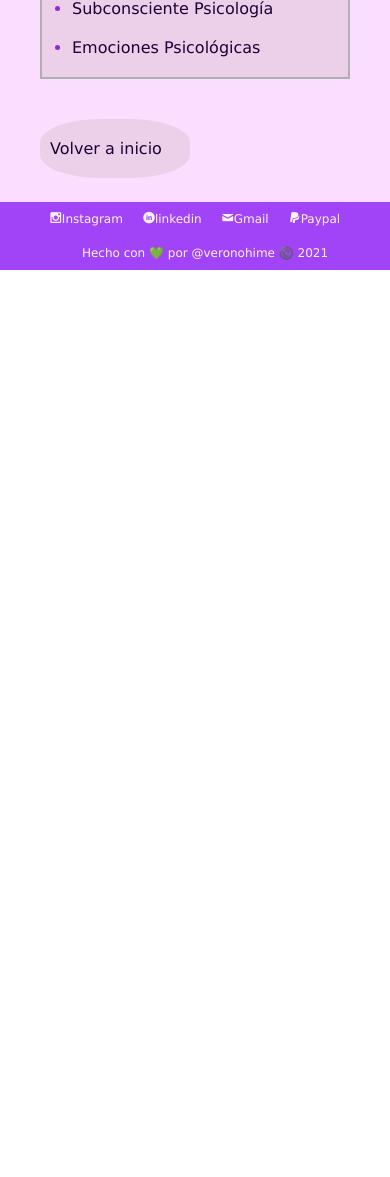
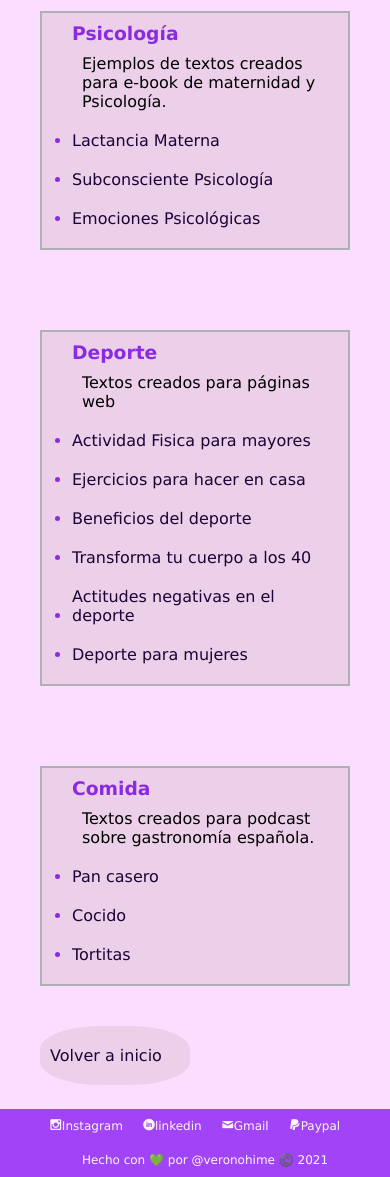
Before and after one commit to Yusjuani/p-gina-web-nancy, a plain HTML site: page trabajos.html in a window 390 px wide. Shown: the part 675-1852 px from the top of the page. Before the commit the page ends 945 px from the top, so only its background shows below. Drawn offline with Linux system fonts and the light colour scheme; files whose address does not match are found by name.

Commit message:
mas arreglos

```diff
--- a/styletrabajos.css
+++ b/styletrabajos.css
@@ -41,7 +41,7 @@ h2{
     padding: 40px 40px 40px 40px;
     padding: 1.25em;
     width: 100%;
-    background-color:rgb(156, 75, 231); ;
+    background-color: rgb(161, 68, 248) ;
    }
 
 .img{
@@ -60,7 +60,28 @@ h2{
    background-color: #eccfe8;
 
 }
+.archivos2{
+    width: 420px;
+    height:100%;
+    border: 2px solid #afb0b1;
+    margin: 40px;
+    background-color: #eccfe8;
+
+ }
+.introducion{
+  text-align: center;
+  padding: 40px 40px 40px 40px;
+
+ }
+.contenedor{
+    display: flex;
+
+ }
 .archivos:hover{
+    border-color: blueviolet;
+
+ }
+ .archivos:hover{
     border-color: blueviolet;
 
  }
@@ -150,12 +171,28 @@ a:hover{
 
      }
 
-     .archivos{
+    .archivos{
+
+            width: auto;
+            height:auto;
+
+
+     }
+     .archivos2{
+
         width: auto;
         height:auto;
 
 
-     }
+ }
+
+ .contenedor{
+    display: flex;
+   flex-direction: column;
+   justify-content: center;
+
+
+}
    }
 
    @media screen and (max-width:550px){
@@ -163,6 +200,13 @@ a:hover{
     .historias{
         width: auto;
         height:auto;
+
+
+     }
+     .contenedor{
+         display: flex;
+        flex-direction: column;
+        justify-content: center;
 
 
      }
--- a/trabajos.html
+++ b/trabajos.html
@@ -10,30 +10,57 @@
 </head>
 <body>
     <div class="body">
-   <h2>TRABAJOS</h2>
+   <h2>Trabajos</h2>
 
    <div class="historias">
     <h3>Historias más recientes </h3>
 
     <p class="parrafo">Marchan llegó contento al Parque Nacional Torres del Paine, en el sur de Chile, a retomar su oficio de pastelero, y con la ilusión de ahorrar para reencontrarse con su familia en Venezuela. Cuando estaba a punto de lograrlo, comenzó la pandemia de covid-19 y se quedó sin trabajo.<br>
-    Para leer toda la historia ingresa en el siguiente link: <a href="https://www.lavidadenos.com/entendio-que-no-cambiara-el-viento/" class="link"> Entendió que no cambiará el viento</a></p>
+    Para leer toda la historia ingresa en el siguiente link: <a href="https://www.lavidadenos.com/entendio-que-no-cambiara-el-viento/" class="link"> Leer Artículo</a></p>
 
 </div>
 
-
+<div class="introducion">
+    <p>Desde el 2017 inicié como redactora freelance, hoy ya son más de 900 pedidos completados en una plataforma que se llama Fiverr.
+    </p>
+</div>
 
 
  <div class="contenedor">
     <div class=" archivos">
         <ul >
-            <h3>Artículos</h3>
+            <h3>Psicología</h3>
             <p>Ejemplos de textos creados para e-book de maternidad y Psicología.</p>
      <li><a href="Lactancia materna trabajo Nancy Paéz Acosta.pdf" target="-blank">Lactancia Materna</a></li>
      <li><a href="Subconsciente Psicología NPA.pdf" target="-blank">Subconsciente Psicología</a></li>
      <li><a href="Emociones Psicología NPA.pdf" target="-blank">Emociones Psicológicas</a></li>
 
         </ul>
+        </div>
 
+        <div class=" archivos2">
+            <ul >
+                <h3>Deporte</h3>
+                <p>Textos creados para páginas web</p>
+         <li><a href="text/1. Actividad física para mayores.pdf" target="-blank">Actividad Fisica para mayores</a></li>
+         <li><a href="text/2. Ejercicios para hacer en casa.pdf" target="-blank">Ejercicios para hacer en casa</a></li>
+         <li><a href="text/4. Beneficios del deporte.pdf" target="-blank">Beneficios del deporte</a></li>
+         <li><a href="text/6. Transformar tu cuerpo a los 40.pdf" target="-blank">Transforma tu cuerpo a los 40</a></li>
+         <li><a href="text/5. Actitudes negativas en el deporte.pdf" target="-blank">Actitudes negativas en el deporte</a></li>
+         <li><a href="text/3. deporte para mujeres.pdf" target="-blank">Deporte para mujeres</a></li>
+
+            </ul>
+            </div>
+         <div class=" archivos">
+            <ul >
+                <h3>Comida</h3>
+                <p>Textos creados para podcast sobre gastronomía española. </p>
+         <li><a href="text/pan casero.pdf" target="-blank">Pan casero</a></li>
+         <li><a href="text/Cocido.pdf" target="-blank">Cocido</a></li>
+         <li><a href="text/Tortitas.pdf" target="-blank">Tortitas</a></li>
+
+            </ul>
+            </div>
  </div>
 
  <div class="inicio">
```
Also changed, not shown: index.html (+1 -1 lines), text/About Page.png (added), text/Title Page.png (added), 14 other files.
